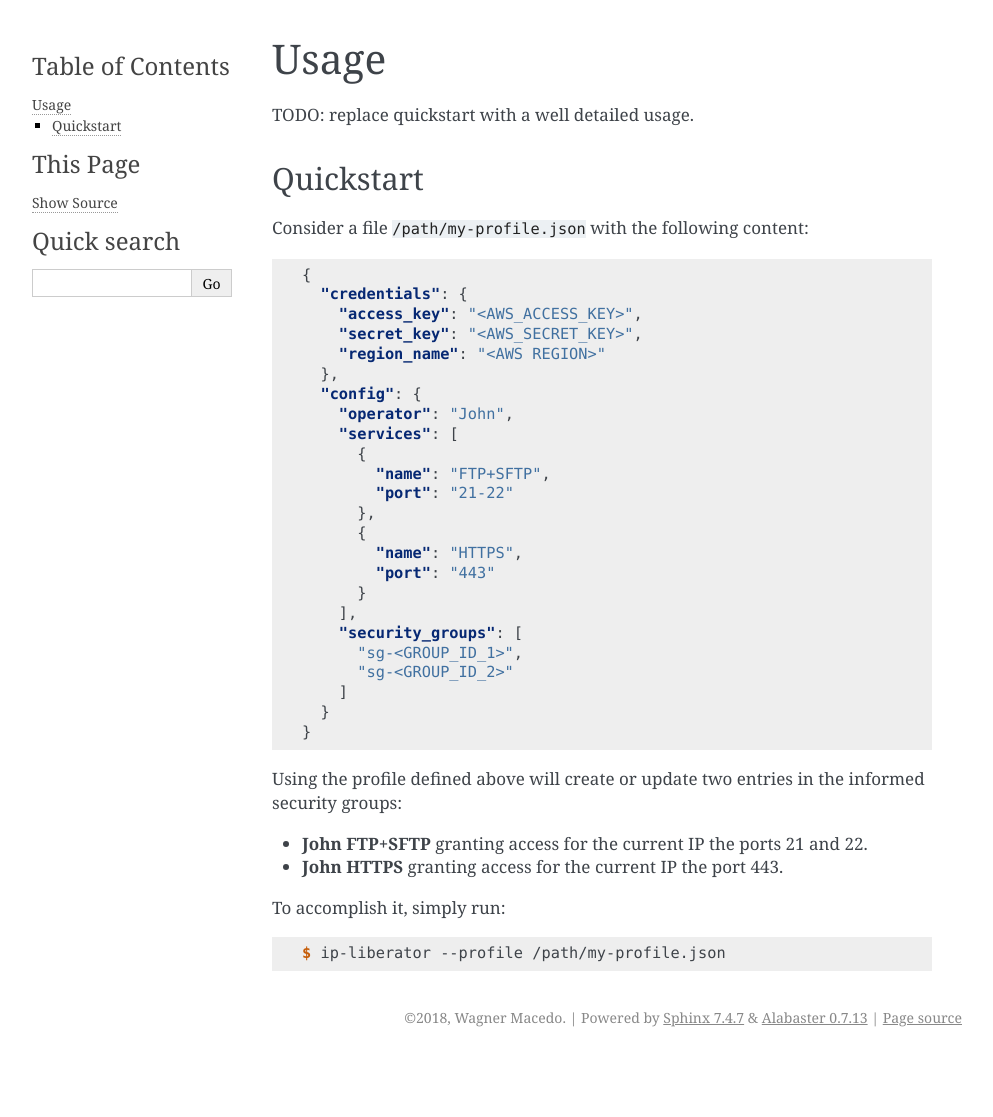
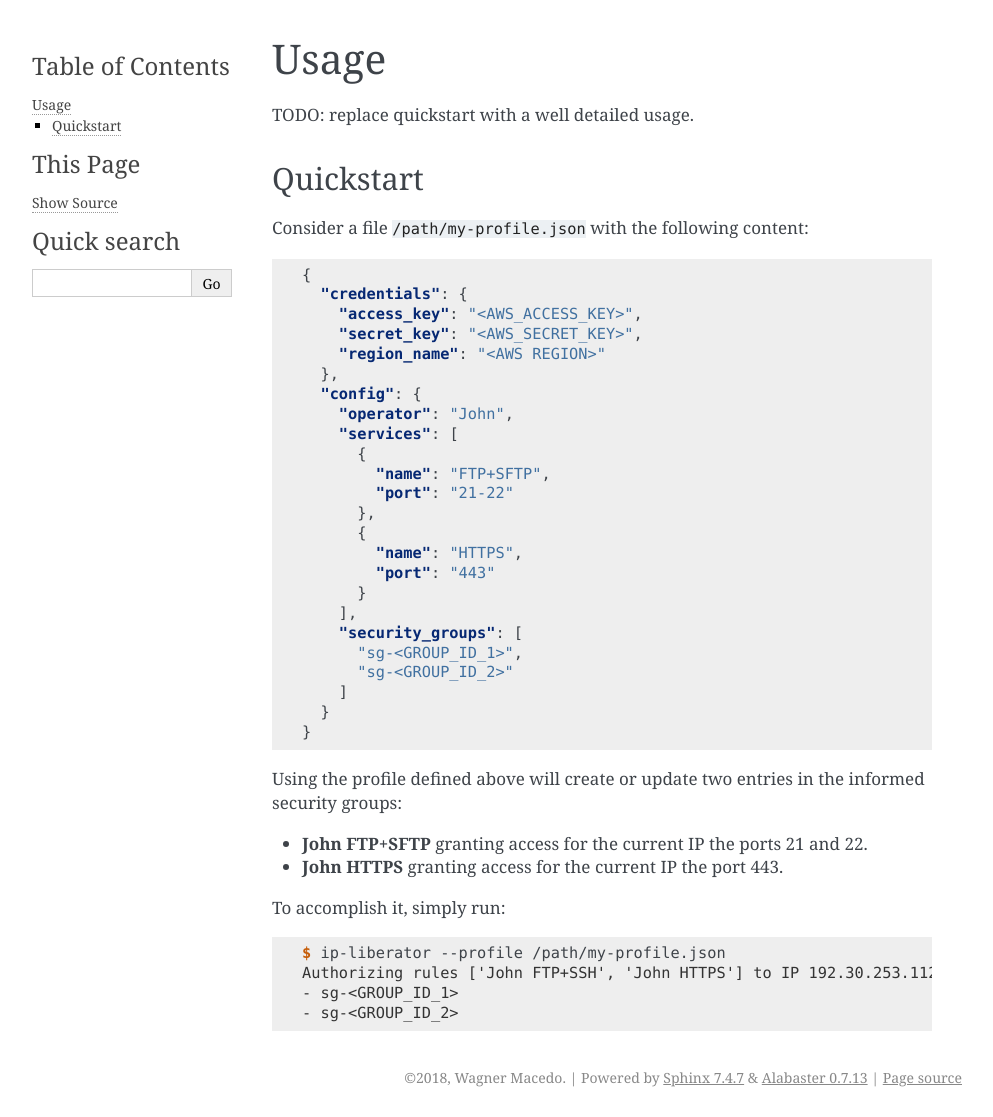
Before and after one commit to wagnerluis1982/ip-liberator, a Sphinx documentation site: the page built from docs/usage.rst, in a window 1280 px wide. Shown: the whole page, without its empty margins (148-1141 px from the left). Built offline with Sphinx 7.4.7, drawn with Linux system fonts in a browser that asks for light colours; pages that are not in the unit, such as notebooks, are missing from menus; before the commit the page ends 1057 px from its top, so only the background shows below that.

Commit message:
Show the script output in usage

```diff
--- a/README.rst
+++ b/README.rst
@@ -82,6 +82,9 @@ To accomplish it, simply run:
 .. code-block:: console
 
     $ ip-liberator --profile /path/my-profile.json
+    Authorizing rules ['John FTP+SSH', 'John HTTPS'] to IP 192.30.253.112/32
+    - sg-<GROUP_ID_1>
+    - sg-<GROUP_ID_2>
 
 Credits
 -------
--- a/docs/usage.rst
+++ b/docs/usage.rst
@@ -46,3 +46,6 @@ To accomplish it, simply run:
 .. code-block:: console
 
     $ ip-liberator --profile /path/my-profile.json
+    Authorizing rules ['John FTP+SSH', 'John HTTPS'] to IP 192.30.253.112/32
+    - sg-<GROUP_ID_1>
+    - sg-<GROUP_ID_2>
```
